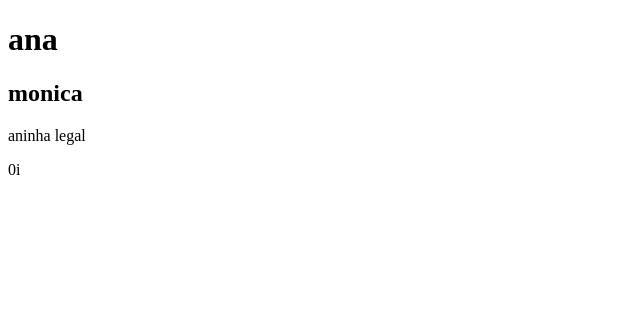
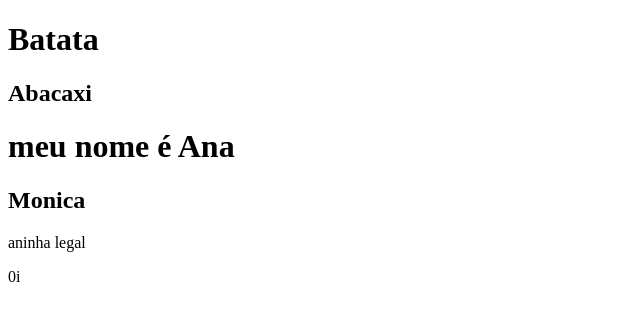
Before and after one commit to anasophiasilvagomes/meucegudoreposito, a plain HTML site: page index.html in a window 1280 px wide. Shown: the whole page, without its empty margins (0-640 px from the left). Drawn offline with Linux system fonts and the light colour scheme.

Commit message:
Update index.html

```diff
--- a/index.html
+++ b/index.html
@@ -3,11 +3,21 @@
 <head>
     <meta charset="UTF-8">
     <meta name="viewport" content="width=device-width, initial-scale=1.0">
-    <title>ana batatinha</title>
+    <title>ana meu site</title>
 </head>
 <body>
-    <h1>ana</h1>
-    <h2>monica</h2>
+    <div>
+        <h1>Batata</h1>
+    </div>
+    <nav>
+        <div>
+            <h2>
+                <span>Abacaxi</span>
+            </h2>
+        </div>
+    </nav>
+    <h1>meu nome é Ana</h1>
+    <h2>Monica</h2>
     <p>aninha legal</p>
     <p>0i</p>
 </body>
```
